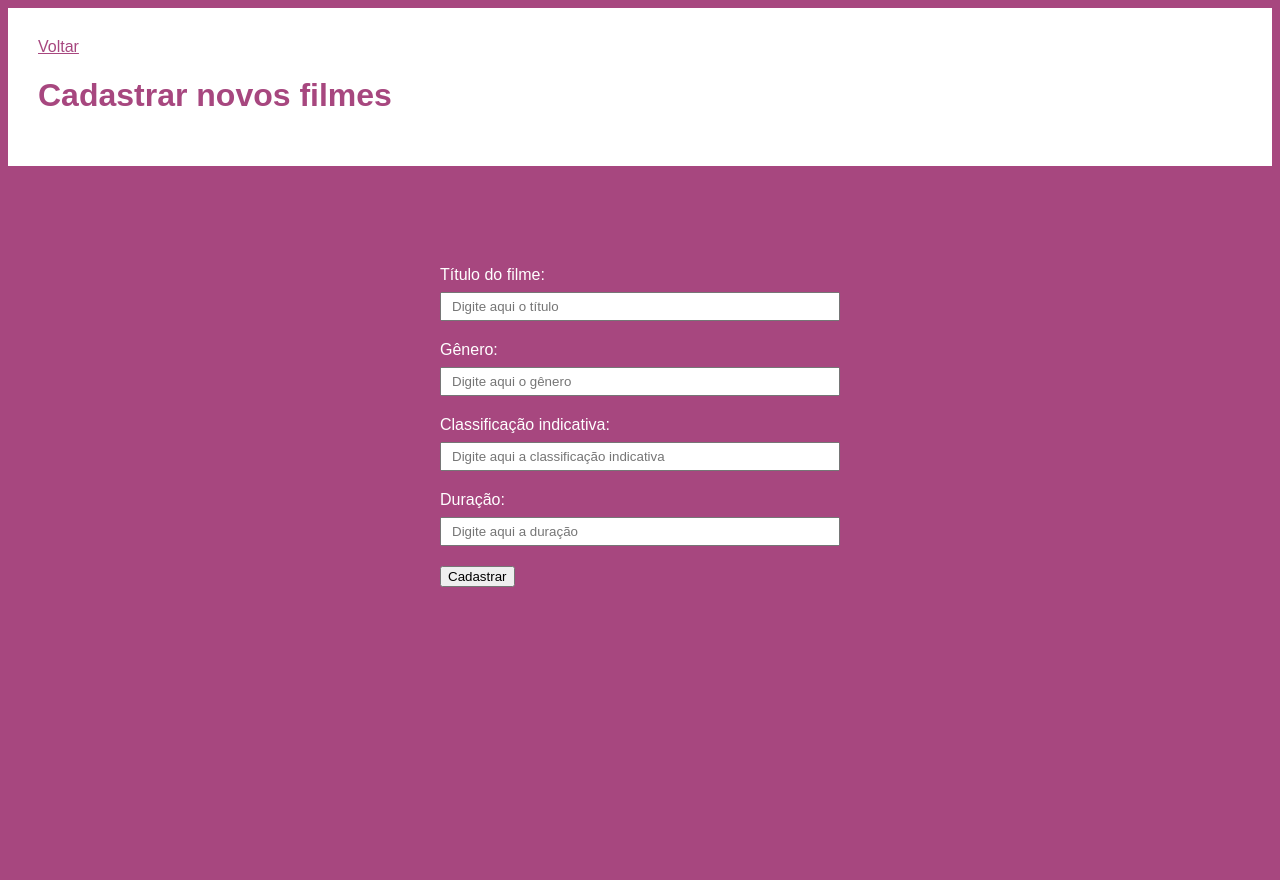
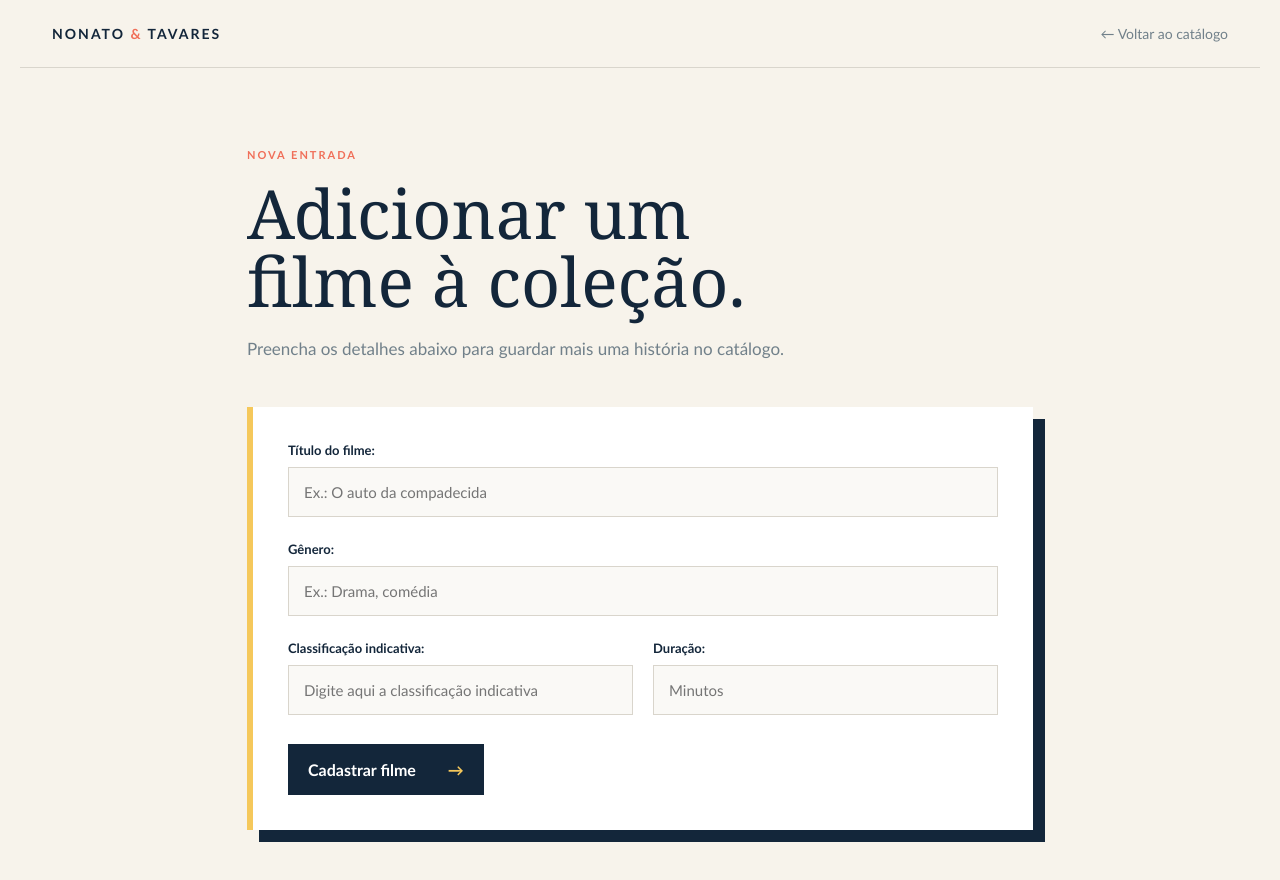
Before and after one commit to joaoVictorTavaresDeSouza/crud-filmes, a plain HTML site: page frontend/cadastrar/cadastrar.html in a window 1280 px wide. Before the commit the page ends 800 px from the top, so only its background shows below. Drawn offline with Linux system fonts and the light colour scheme.

Commit message:
Projeto atualizado após estilização moderna completa

```diff
--- a/frontend/cadastrar/cadastrar.css
+++ b/frontend/cadastrar/cadastrar.css
@@ -1,35 +1,24 @@
-* {
-    font-family: Arial, Helvetica, sans-serif;
-}
-
-body {
-    background-color: #a7477f;
-    color: white;
-}
-
-header {
-    background: white;
-    padding: 30px;
-    color: #a7477f;
-    margin-bottom: 100px;
-
-    a {
-        color: #a7477f;
-    }
-}
-
-main {
-    max-width: 400px;
-    margin-inline: auto;
-
-    div {
-        display: flex;
-        flex-direction: column;
-        gap: 8px;
-        margin-bottom: 20px;
-
-        input {
-            padding: 5px 10px;
-        }
-    }
-}
+:root { --ink: #13263a; --paper: #f7f3eb; --coral: #f06f59; --yellow: #f5c85b; --muted: #71808a; --line: #d9d5cc; }
+* { box-sizing: border-box; }
+body { background: var(--paper); color: var(--ink); font-family: "Trebuchet MS", sans-serif; margin: 0; }
+a { color: inherit; text-decoration: none; }
+.topbar { align-items: center; border-bottom: 1px solid var(--line); display: flex; justify-content: space-between; margin: auto; max-width: 1240px; padding: 25px 32px; }
+.brand { font-size: 14px; font-weight: bold; letter-spacing: 2px; }
+.brand span { color: var(--coral); }
+.back-link { color: var(--muted); font-size: 14px; }
+.back-link:hover { color: var(--coral); }
+main { margin: auto; max-width: 850px; padding: 80px 32px; }
+.form-intro { margin-bottom: 45px; max-width: 560px; }
+.eyebrow { color: var(--coral); font-size: 11px; font-weight: bold; letter-spacing: 2px; margin: 0 0 18px; }
+h1 { font-family: Georgia, serif; font-size: clamp(42px, 6vw, 68px); font-weight: normal; line-height: 1; margin: 0 0 20px; }
+.form-intro p:last-child { color: var(--muted); font-size: 17px; line-height: 1.6; }
+form { background: white; border-left: 6px solid var(--yellow); box-shadow: 12px 12px 0 var(--ink); padding: 35px; }
+.field { display: flex; flex-direction: column; gap: 9px; margin-bottom: 24px; }
+label { font-size: 13px; font-weight: bold; }
+input { background: #faf9f6; border: 1px solid var(--line); border-radius: 0; color: var(--ink); font: inherit; font-size: 15px; outline: none; padding: 15px; }
+input:focus { border-color: var(--coral); box-shadow: 3px 3px 0 var(--coral); }
+.form-row { display: grid; gap: 20px; grid-template-columns: 1fr 1fr; }
+button { background: var(--ink); border: 0; color: white; cursor: pointer; font: inherit; font-weight: bold; margin-top: 5px; padding: 16px 20px; }
+button:hover { background: var(--coral); }
+button span { color: var(--yellow); margin-left: 28px; }
+@media (max-width: 600px) { .topbar { padding: 20px; } main { padding: 55px 20px; } form { padding: 25px; } .form-row { grid-template-columns: 1fr; gap: 0; } }
--- a/frontend/cadastrar/cadastrar.html
+++ b/frontend/cadastrar/cadastrar.html
@@ -1,5 +1,5 @@
 <!DOCTYPE html>
-<html lang="en">
+<html lang="pt-BR">
 <head>
     <meta charset="UTF-8">
     <meta name="viewport" content="width=device-width, initial-scale=1.0">
@@ -7,32 +7,38 @@
     <title>Cadastrar Filmes</title>
 </head>
 <body>
-    <header>
-        <a href="../index.html">Voltar</a>
-        <h1>Cadastrar novos filmes</h1>
+    <header class="topbar">
+        <a class="brand" href="../index.html">NONATO <span>&amp;</span> TAVARES</a>
+        <a class="back-link" href="../index.html">← Voltar ao catálogo</a>
     </header>
 
     <main>
-        <form>
-            <div>
+        <section class="form-intro">
+            <p class="eyebrow">NOVA ENTRADA</p>
+            <h1>Adicionar um filme à coleção.</h1>
+            <p>Preencha os detalhes abaixo para guardar mais uma história no catálogo.</p>
+        </section>
+        <form onsubmit="event.preventDefault(); cadastrarFilme()">
+            <div class="field">
                 <label for="title">Título do filme:</label>
-                <input type="text" id="title" placeholder="Digite aqui o título">
+                <input type="text" id="title" placeholder="Ex.: O auto da compadecida">
             </div>
-            <div>
+            <div class="field">
                 <label for="gender">Gênero:</label>
-                <input type="text" id="gender" placeholder="Digite aqui o gênero">
+                <input type="text" id="gender" placeholder="Ex.: Drama, comédia">
             </div>
-            <div>
+            <div class="form-row">
+            <div class="field">
                 <label for="classification">Classificação indicativa:</label>
                 <input type="number" id="classification" placeholder="Digite aqui a classificação indicativa">
             </div>
-            <div>
+            <div class="field">
                 <label for="duration">Duração:</label>
-                <input type="number" id="duration" placeholder="Digite aqui a duração">
+                <input type="number" id="duration" placeholder="Minutos">
             </div>
+            </div>
+            <button type="submit">Cadastrar filme <span>→</span></button>
         </form>
-
-        <button onclick="cadastrarFilme()">Cadastrar</button>
     </main>
 
     <script src="./cadastrar.js"></script>
--- a/frontend/style.css
+++ b/frontend/style.css
@@ -1,45 +1,32 @@
-* {
-font-family: Arial, Helvetica, sans-serif;
-}
-
-body {
-background-color: #a7477f;
-color: white;
-}
-
-header {
-    background: black;
-    padding: 20px;
-    color: white;
-    margin-bottom: 10px;
-
-    a {
-        color: white;
-    }
-}
-
-.filmes {
-display: flex;
-flex-wrap: wrap;
-justify-content: center;
-gap: 20px;
-}
-
-div {
-border: 1px solid black;
-width: 300px;
-height: 200px;
-padding: 10px;
-color:black;
-background-color: white;
-border-radius: 10px;
-}
-
-div:hover {
-background-color: #fcd0e9;
-transition: background-color 0.8s;
-}
-
-a {
-    color: white;
-}
+:root { --ink: #13263a; --paper: #f7f3eb; --coral: #f06f59; --yellow: #f5c85b; --muted: #71808a; --line: #d9d5cc; }
+* { box-sizing: border-box; }
+body { margin: 0; background: var(--paper); color: var(--ink); font-family: "Trebuchet MS", sans-serif; }
+a { color: inherit; text-decoration: none; }
+.topbar { align-items: center; border-bottom: 1px solid var(--line); display: flex; justify-content: space-between; margin: 0 auto; max-width: 1240px; padding: 25px 32px; }
+.brand { font-size: 14px; font-weight: bold; letter-spacing: 2px; }
+.brand span { color: var(--coral); }
+.new-film, .hero-action { background: var(--ink); color: white; padding: 13px 18px; font-size: 14px; font-weight: bold; }
+.new-film:hover, .hero-action:hover { background: var(--coral); }
+main { margin: 0 auto; max-width: 1240px; padding: 0 32px 80px; }
+.hero { align-items: center; display: grid; gap: 8%; grid-template-columns: 1fr 0.9fr; min-height: 470px; }
+.hero-copy { max-width: 550px; }
+.eyebrow { color: var(--coral); font-size: 11px; font-weight: bold; letter-spacing: 2px; margin: 0 0 18px; }
+h1, h2 { font-family: Georgia, serif; font-weight: normal; letter-spacing: 0; }
+.hero h1 { font-size: clamp(42px, 5vw, 72px); line-height: 0.98; margin: 0 0 24px; }
+.hero-text { color: var(--muted); font-size: 17px; line-height: 1.6; max-width: 420px; }
+.hero-action { display: inline-flex; gap: 24px; margin-top: 18px; }
+.hero-action span { color: var(--yellow); }
+.hero img { border: 12px solid white; box-shadow: 18px 18px 0 var(--yellow); height: 330px; object-fit: cover; transform: rotate(2deg); width: 100%; }
+.catalog { border-top: 1px solid var(--line); padding-top: 42px; }
+.section-heading { align-items: end; display: flex; justify-content: space-between; margin-bottom: 28px; }
+.section-heading h2 { font-size: 38px; margin: 0; }
+.catalog-mark { color: var(--muted); font-size: 12px; letter-spacing: 1px; text-transform: uppercase; }
+.filmes { display: grid; gap: 18px; grid-template-columns: repeat(auto-fit, minmax(245px, 1fr)); }
+.filmes > div { background: white; border-top: 5px solid var(--coral); min-height: 190px; padding: 24px; transition: transform 180ms ease, box-shadow 180ms ease; }
+.filmes > div:nth-child(3n + 2) { border-top-color: var(--yellow); }
+.filmes > div:nth-child(3n + 3) { border-top-color: var(--ink); }
+.filmes > div:hover { box-shadow: 7px 7px 0 var(--ink); transform: translateY(-5px); }
+.filmes h2 { font-size: 25px; margin: 0 0 24px; }
+.filmes p { color: var(--muted); font-size: 14px; margin: 10px 0; }
+.filmes strong { color: var(--ink); }
+@media (max-width: 700px) { .topbar { padding: 20px; } main { padding: 0 20px 55px; } .hero { display: flex; flex-direction: column; gap: 35px; padding: 55px 0 75px; } .hero h1 { font-size: 48px; } .hero img { height: 240px; width: calc(100% - 12px); } .section-heading { align-items: start; flex-direction: column; gap: 12px; } }
```
Also changed, not shown: frontend/index.html (+27 -4 lines).
